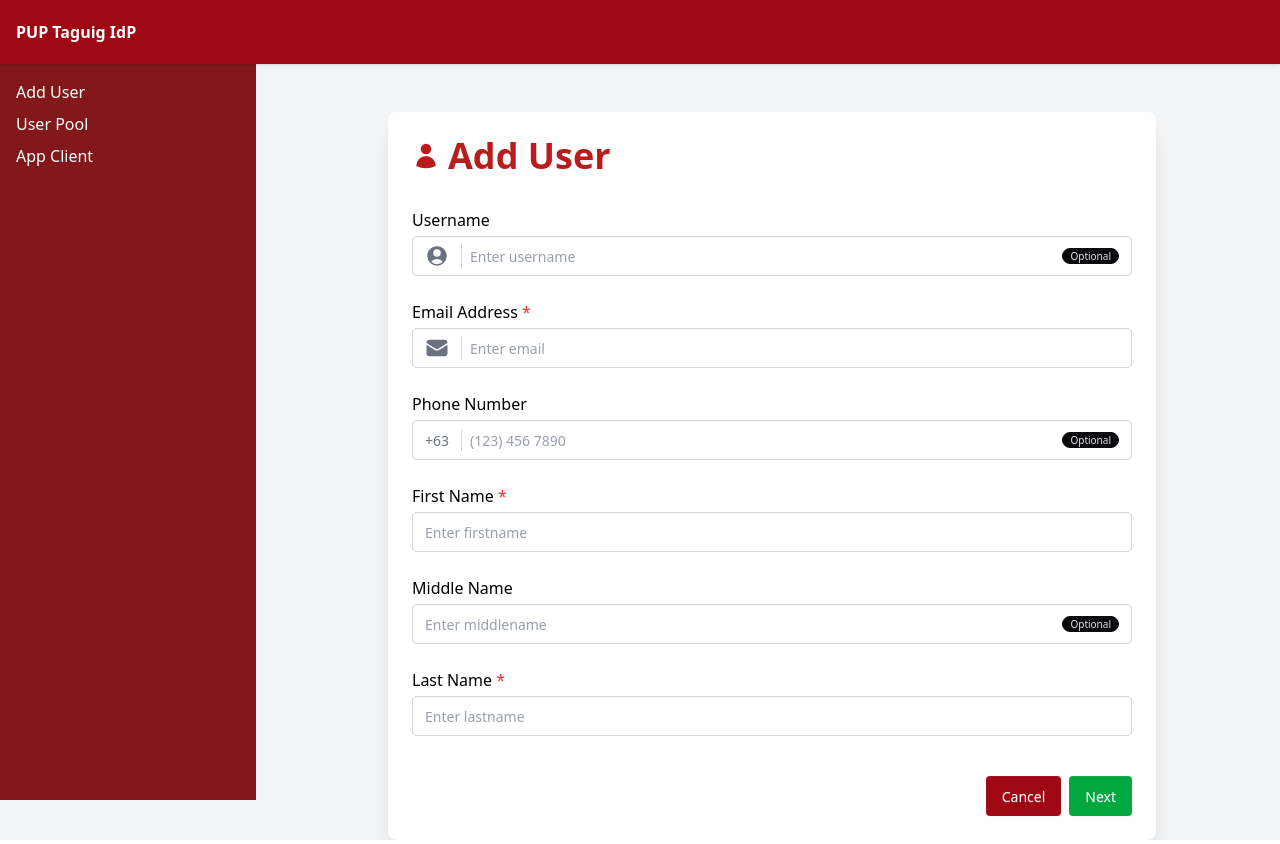
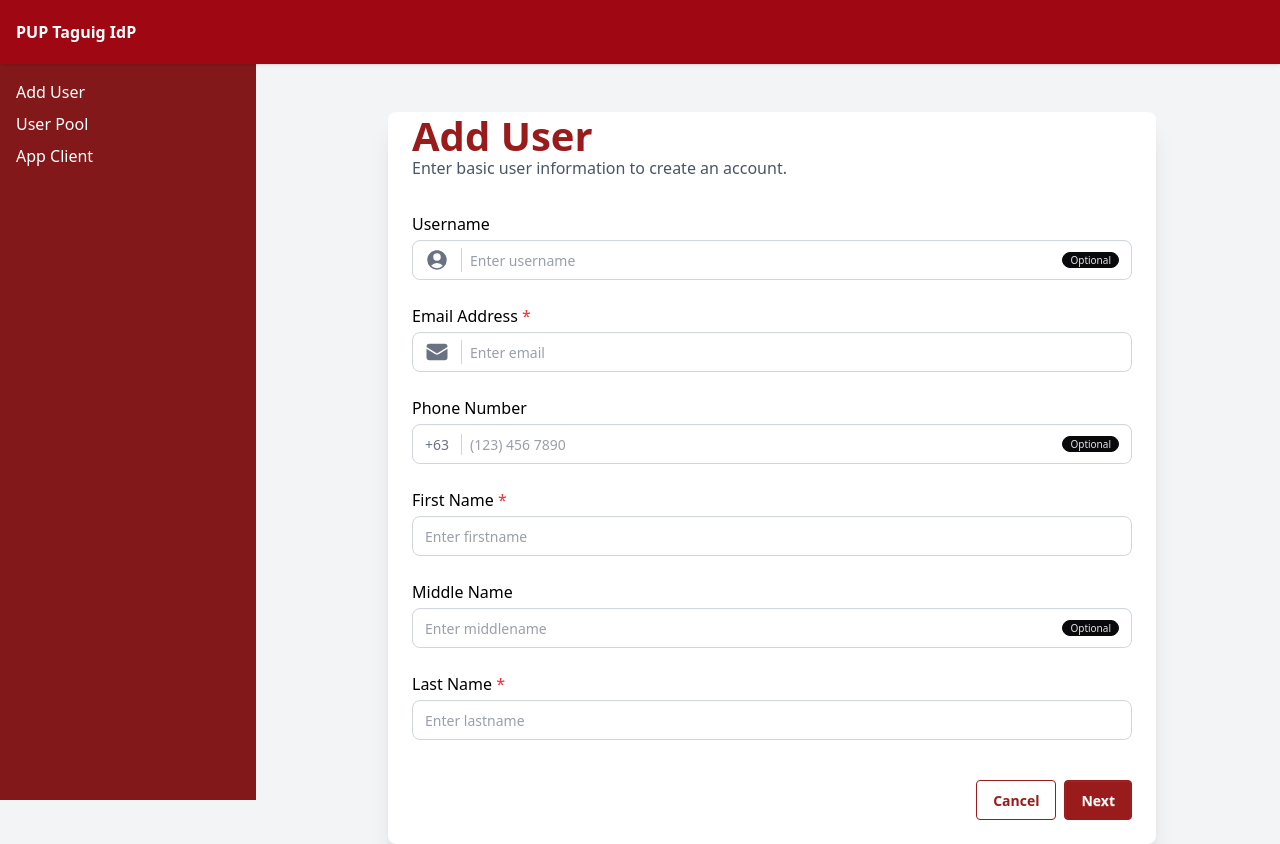
Before and after one commit to efondo-aaronkyle/Identity-Provider-and-One-Portal, a React (Vite) app: page /idp/add-user in a window 1280 px wide. Built offline with nearby package versions, Linux system fonts and the light colour scheme.

Commit message:
fixed add user page design

```diff
--- a/src/features/idp/components/add-user/AddUserCard.jsx
+++ b/src/features/idp/components/add-user/AddUserCard.jsx
@@ -1,10 +1,14 @@
-export default function AddUserCard({ icon, title, children }) {
+export default function AddUserCard({title, description, children }) {
   return (
     <div className="card bg-white w-full max-w-3xl shadow-xl">
       <div className="card-body space-y-6">
-        <div className="flex items-center gap-2">
-          {icon}
-          <h2 className="text-[#B91C1C] text-4xl font-bold">{title}</h2>
+        <div>
+          <h2 className="text-[#991b1b] text-[40px] font-bold leading-9 sm:leading-0 ">{title}</h2>
+          {description && (
+            <p className="text-[16px] mt-1 sm:mt-5 text-gray-600">
+              {description}
+            </p>
+          )}
         </div>
         {children}
       </div>
--- a/src/features/idp/components/add-user/AddUserDetails.jsx
+++ b/src/features/idp/components/add-user/AddUserDetails.jsx
@@ -12,7 +12,7 @@ export default function AddUserDetails({ data, setData, onNext }) {
 
       <div>
         <label className="block font-medium mb-1 text-black text-base">Username</label>
-        <label className="input flex items-center gap-2 bg-transparent border border-gray-300 text-gray-700 w-full focus-within:ring-1 focus-within:ring-blue-300 focus-within:border-blue-400">
+        <label className="input rounded-lg flex items-center gap-2 bg-transparent border border-gray-300 text-gray-700 w-full focus-within:ring-1 focus-within:ring-blue-200 focus-within:border-blue-200">
           <span className="pr-3 border-r border-gray-300 text-gray-500">
             <svg xmlns="http://www.w3.org/2000/svg" viewBox="0 0 24 24" fill="currentColor" className="size-6">
                 <path fillRule="evenodd" d="M18.685 19.097A9.723 9.723 0 0 0 21.75 12c0-5.385-4.365-9.75-9.75-9.75S2.25 6.615 2.25 12a9.723 9.723 0 0 0 3.065 7.097A9.716 9.716 0 0 0 12 21.75a9.716 9.716 0 0 0 6.685-2.653Zm-12.54-1.285A7.486 7.486 0 0 1 12 15a7.486 7.486 0 0 1 5.855 2.812A8.224 8.224 0 0 1 12 20.25a8.224 8.224 0 0 1-5.855-2.438ZM15.75 9a3.75 3.75 0 1 1-7.5 0 3.75 3.75 0 0 1 7.5 0Z" clipRule="evenodd" />
@@ -24,7 +24,7 @@ export default function AddUserDetails({ data, setData, onNext }) {
             value={data.username}
             onChange={handleChange}
             placeholder="Enter username"
-            className="grow bg-transparent focus:outline-none"
+            className="grow bg-transparent"
           />
           <span className="badge badge-neutral badge-xs">Optional</span>
         </label>
@@ -32,7 +32,7 @@ export default function AddUserDetails({ data, setData, onNext }) {
 
       <div>
         <label className="block font-medium mb-1 text-black text-base">Email Address <span className="text-red-500">*</span></label>
-        <label className="input flex items-center gap-2 bg-transparent border border-gray-300 text-gray-700 w-full focus-within:ring-1 focus-within:ring-blue-300 focus-within:border-blue-400">
+        <label className="input flex items-center gap-2 rounded-lg bg-transparent border border-gray-300 text-gray-700 w-full focus-within:ring-1 focus-within:ring-blue-200 focus-within:border-blue-200">
           <span className="pr-3 border-r border-gray-300 text-gray-500">
             <svg xmlns="http://www.w3.org/2000/svg" viewBox="0 0 24 24" fill="currentColor" className="size-6">
                 <path d="M1.5 8.67v8.58a3 3 0 0 0 3 3h15a3 3 0 0 0 3-3V8.67l-8.928 5.493a3 3 0 0 1-3.144 0L1.5 8.67Z" />
@@ -46,14 +46,14 @@ export default function AddUserDetails({ data, setData, onNext }) {
             onChange={handleChange}
             required
             placeholder="Enter email"
-            className="grow bg-transparent focus:outline-none"
+            className="grow bg-transparent"
           />
         </label>
       </div>
 
       <div>
         <label className="block font-medium mb-1 text-black text-base">Phone Number</label>
-        <label className="input flex items-center gap-2 bg-transparent border border-gray-300 text-gray-700 w-full focus-within:ring-1 focus-within:ring-blue-300 focus-within:border-blue-400">
+        <label className="input flex items-center rounded-lg gap-2 bg-transparent border border-gray-300 text-gray-700 w-full focus-within:ring-1 focus-within:ring-blue-200 focus-within:border-blue-200">
           <span className="pr-3 border-r border-gray-300 text-gray-500">+63</span>
           <input
             type="tel"
@@ -61,7 +61,7 @@ export default function AddUserDetails({ data, setData, onNext }) {
             value={data.phone}
             onChange={handleChange}
             placeholder="(123) 456 7890"
-            className="grow bg-transparent focus:outline-none"
+            className="grow bg-transparent"
           />
           <span className="badge badge-neutral badge-xs">Optional</span>
         </label>
@@ -76,20 +76,20 @@ export default function AddUserDetails({ data, setData, onNext }) {
           onChange={handleChange}
           required
           placeholder="Enter firstname"
-          className="input bg-transparent border border-gray-300 text-gray-700 w-full focus-within:ring-1 focus-within:ring-blue-300 focus-within:border-blue-400"
+          className="input bg-transparent border rounded-lg border-gray-300 text-gray-700 w-full focus-within:ring-1 focus-within:ring-blue-200 focus-within:border-blue-200"
         />
       </div>
 
       <div>
         <label className="block font-medium mb-1 text-black text-base">Middle Name</label>
-        <label className="input flex items-center gap-2 bg-transparent border border-gray-300 text-gray-700 w-full focus-within:ring-1 focus-within:ring-blue-300 focus-within:border-blue-400">
+        <label className="input flex items-center rounded-lg gap-2 bg-transparent border border-gray-300 text-gray-700 w-full focus-within:ring-1 focus-within:ring-blue-200 focus-within:border-blue-200">
            <input
               type="text"
               name="middleName"
               value={data.middleName}
               onChange={handleChange}
               placeholder="Enter middlename"
-              className="grow bg-transparent focus:outline-none"
+              className="grow bg-transparent"
            />
             <span className="badge badge-neutral badge-xs">Optional</span>
         </label>
@@ -104,15 +104,15 @@ export default function AddUserDetails({ data, setData, onNext }) {
           onChange={handleChange}
           required
           placeholder="Enter lastname"
-          className="input bg-transparent border border-gray-300 text-gray-700 w-full focus-within:ring-1 focus-within:ring-blue-300 focus-within:border-blue-400"
+          className="input bg-transparent border rounded-lg border-gray-300 text-gray-700 w-full focus-within:ring-1 focus-within:ring-blue-300 focus-within:border-blue-300"
         />
       </div>
 
       <div className="flex justify-end gap-2 pt-4">
-        <button type="button" onClick={() => navigate(-1)} className="btn border-none text-white bg-red-800 hover:bg-red-900 font-medium">
+        <button type="button" onClick={() => navigate(-1)} className="btn btn-outline text-[#991b1b] border-[#991b1b] hover:bg-[#ffd700] hover:border-[#ffd700] hover:text-[#991b1b]">
             Cancel
         </button>
-        <button type="submit" className="btn border-none bg-green-600 hover:bg-green-700 font-medium text-white">
+        <button type="submit" className="btn bg-[#991b1b] text-white border-[#991b1b] hover:bg-[#ffd700] hover:border-[#ffd700] hover:text-[#991b1b]">
           Next
         </button>
       </div>
--- a/src/features/idp/components/add-user/AddUserInvitation.jsx
+++ b/src/features/idp/components/add-user/AddUserInvitation.jsx
@@ -36,7 +36,7 @@ export default function AddUserInvitation({ data, setData, onBack }) {
           name="inviteMode"
           value={data.inviteMode}
           onChange={handleChange}
-          className="select bg-white border border-gray-300 text-gray-700 w-full focus:outline-2 focus:ring-1 focus:border-blue-400"
+          className="select bg-white border rounded-lg border-gray-300 text-gray-700 w-full focus:outline-none focus:ring-1 focus:border-blue-200"
         >
           <option value="invite">Send an invitation to the user</option>
           <option value="temp">Set a temporary password</option>
@@ -53,7 +53,7 @@ export default function AddUserInvitation({ data, setData, onBack }) {
                 name="delivery"
                 value={data.delivery}
                 onChange={handleChange}
-                className="select bg-white border border-gray-300 text-gray-700 w-full focus:outline-2 focus:ring-1 focus:border-blue-400"
+                className="select bg-white border rounded-lg border-gray-300 text-gray-700 w-full focus:ring-0 focus:border-blue-200"
               >
                 <option value="email">Email</option>
                 <option value="sms">SMS</option>
@@ -75,9 +75,9 @@ export default function AddUserInvitation({ data, setData, onBack }) {
                         value={data.tempPassword}
                         onChange={handleChange}
                         placeholder="Temporary password"
-                        className="input bg-transparent border border-gray-300 text-gray-700 w-full focus:outline-2 focus:ring-1 focus:border-blue-400"
+                        className="input bg-transparent border rounded-lg border-gray-300 text-gray-700 w-full focus:ring-0 focus:border-blue-200"
                     />
-                    <button type="button" onClick={generatePassword} className="btn border-none bg-red-800 hover:bg-red-900">
+                    <button type="button" onClick={generatePassword} className="btn bg-[#991b1b] text-white border-[#991b1b] hover:bg-[#ffd700] hover:border-[#ffd700] hover:text-[#991b1b]">
                           Generate
                     </button>
                 </div>
@@ -121,10 +121,10 @@ export default function AddUserInvitation({ data, setData, onBack }) {
       </div>
 
       <div className="flex justify-end gap-2 pt-4">
-        <button type="button" onClick={onBack} className="btn border-none bg-red-800 hover:bg-red-900 text-white">
+        <button type="button" onClick={onBack} className="btn btn-outline text-[#991b1b] border-[#991b1b] hover:bg-[#ffd700] hover:border-[#ffd700] hover:text-[#991b1b]">
           Back
         </button>
-        <button type="button" className="btn border-none bg-green-600 text-white hover:bg-green-700" onClick={() => console.log("FINAL DATA:", data)}>
+        <button type="button" className="btn bg-[#991b1b] text-white border-[#991b1b] hover:bg-[#ffd700] hover:border-[#ffd700] hover:text-[#991b1b]" onClick={() => console.log("FINAL DATA:", data)}>
           Create User
         </button>
       </div>
--- a/src/features/idp/pages/AddUser.jsx
+++ b/src/features/idp/pages/AddUser.jsx
@@ -22,24 +22,16 @@ export default function AddUser() {
     tempPassword: "",
   });
 
-  const userIcon = (
-    <svg xmlns="http://www.w3.org/2000/svg" viewBox="0 0 24 24" fill="currentColor" className="text-[#B91C1C] w-7 h-7">
-      <path fillRule="evenodd" d="M7.5 6a4.5 4.5 0 1 1 9 0 4.5 4.5 0 0 1-9 0ZM3.751 20.105a8.25 8.25 0 0 1 16.498 0 .75.75 0 0 1-.437.695A18.683 18.683 0 0 1 12 22.5c-2.786 0-5.433-.608-7.812-1.7a.75.75 0 0 1-.437-.695Z" clipRule="evenodd" />
-    </svg>
-  );
-
-  const lockIcon = (
-    <svg xmlns="http://www.w3.org/2000/svg" viewBox="0 0 24 24" fill="currentColor" className="size-6 text-[#B91C1C]">
-      <path fillRule="evenodd" d="M12 1.5a5.25 5.25 0 0 0-5.25 5.25v3a3 3 0 0 0-3 3v6.75a3 3 0 0 0 3 3h10.5a3 3 0 0 0 3-3v-6.75a3 3 0 0 0-3-3v-3c0-2.9-2.35-5.25-5.25-5.25Zm3.75 8.25v-3a3.75 3.75 0 1 0-7.5 0v3h7.5Z" clipRule="evenodd" />
-    </svg>
-  );
-
   return (
     <IdpLayout>
       <div className="flex justify-center mt-8">
         <AddUserCard
           title={step === 1 ? "Add User" : "Invitation & Access"}
-          icon={step === 1 ? userIcon : lockIcon}
+          description={
+            step === 1
+            ? "Enter basic user information to create an account."
+            : "Set invitation method and access credentials."
+          }
         >
           <FadeWrapper isVisible={step === 1} keyId="step1">
             <AddUserDetails data={data} setData={setData} onNext={() => setStep(2)} />
```
